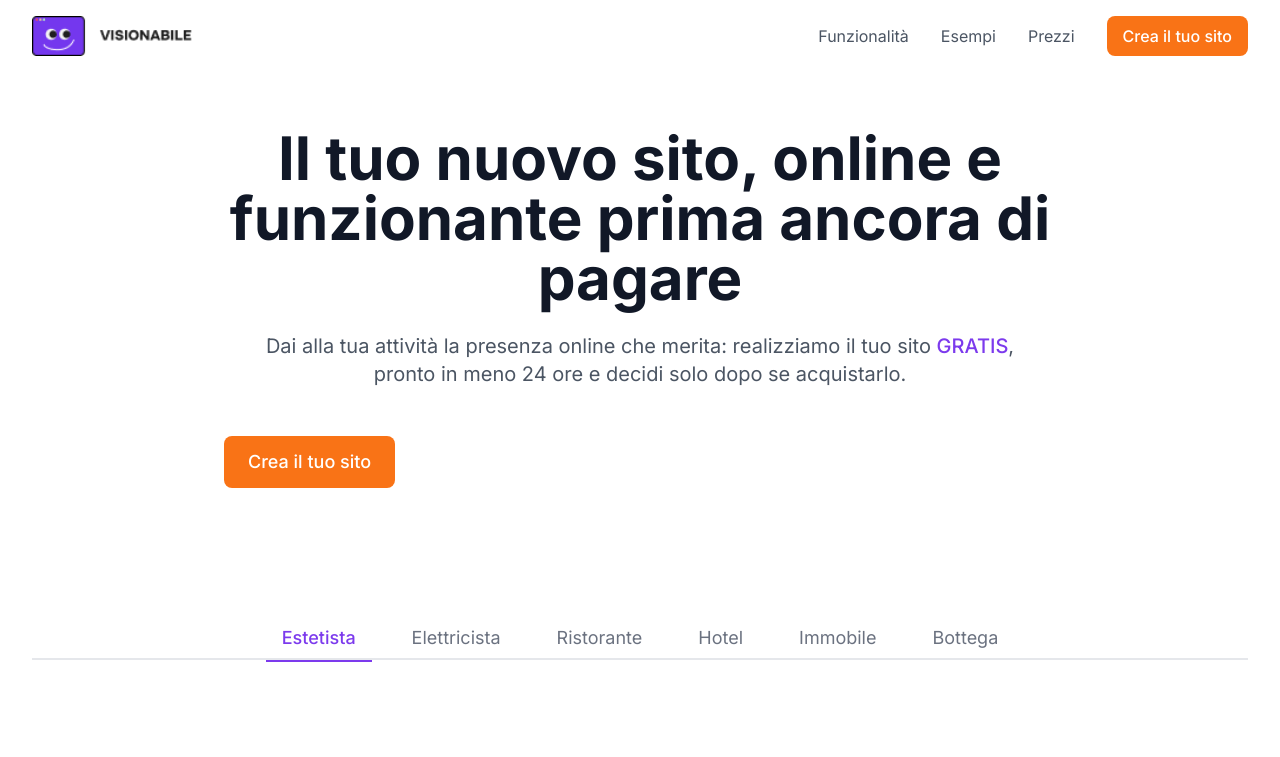
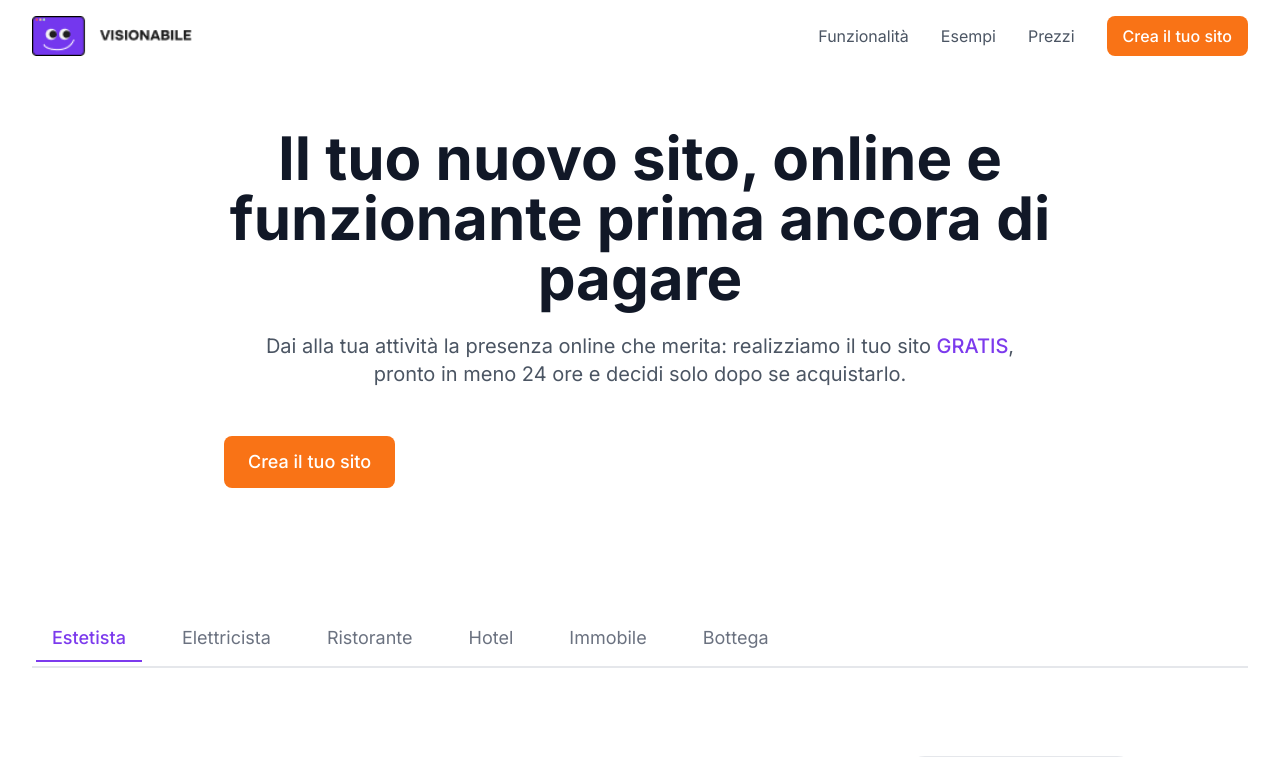
Before and after one commit to marangia/creator-website-magic, a React (Vite) app: page / in a window 1280 px wide. Shown: the top 757 px of the page. Built offline with nearby package versions, Linux system fonts and the light colour scheme.

Commit message:
Refactor category tabs
Make category tabs horizontal and scrollable on all screen sizes.

```diff
--- a/src/components/CategoryTabs.tsx
+++ b/src/components/CategoryTabs.tsx
@@ -1,5 +1,5 @@
 
-import React, { useState } from 'react';
+import React, { useState, useRef } from 'react';
 
 const categories = [
   { id: 'estetista', label: 'Estetista' },
@@ -16,6 +16,7 @@ interface CategoryTabsProps {
 
 const CategoryTabs: React.FC<CategoryTabsProps> = ({ onCategoryChange }) => {
   const [activeTab, setActiveTab] = useState('estetista');
+  const tabsRef = useRef<HTMLDivElement>(null);
 
   const handleTabChange = (categoryId: string) => {
     setActiveTab(categoryId);
@@ -26,12 +27,18 @@ const CategoryTabs: React.FC<CategoryTabsProps> = ({ onCategoryChange }) => {
 
   return (
     <div className="container py-12">
-      <div className="flex flex-wrap justify-center gap-2 md:gap-6 mb-16 relative">
+      <div className="relative">
+        <div
+          ref={tabsRef}
+          className="flex overflow-x-auto pb-2 scrollbar-hide"
+          style={{ scrollbarWidth: 'none', msOverflowStyle: 'none' }}
+        >
+          <div className="flex space-x-4 md:space-x-6 min-w-min px-1">
             {categories.map((category) => (
               <button
                 key={category.id}
                 onClick={() => handleTabChange(category.id)}
-            className={`relative px-4 py-2 text-base md:text-lg transition-all duration-300 tab-underline ${
+                className={`relative whitespace-nowrap px-4 py-2 text-base md:text-lg transition-all duration-300 tab-underline ${
                   activeTab === category.id
                     ? 'text-primary-600 font-medium active'
                     : 'text-gray-500 hover:text-gray-800'
@@ -40,6 +47,8 @@ const CategoryTabs: React.FC<CategoryTabsProps> = ({ onCategoryChange }) => {
                 {category.label}
               </button>
             ))}
+          </div>
+        </div>
         <div className="absolute bottom-0 left-0 w-full h-0.5 bg-gray-200"></div>
       </div>
     </div>
--- a/src/index.css
+++ b/src/index.css
@@ -1,4 +1,3 @@
-
 @import url('https://fonts.googleapis.com/css2?family=Inter:wght@100;200;300;400;500;600;700;800;900&display=swap');
 
 @tailwind base;
@@ -111,6 +110,17 @@
   .container {
     @apply px-4 md:px-6 lg:px-8 mx-auto max-w-screen-xl;
   }
+
+  /* Hide scrollbar for Chrome, Safari and Opera */
+  .scrollbar-hide::-webkit-scrollbar {
+    display: none;
+  }
+
+  /* Hide scrollbar for IE, Edge and Firefox */
+  .scrollbar-hide {
+    -ms-overflow-style: none;  /* IE and Edge */
+    scrollbar-width: none;  /* Firefox */
+  }
 }
 
 .reveal {
```
Lines whose indentation alone changed are shown as unchanged.
